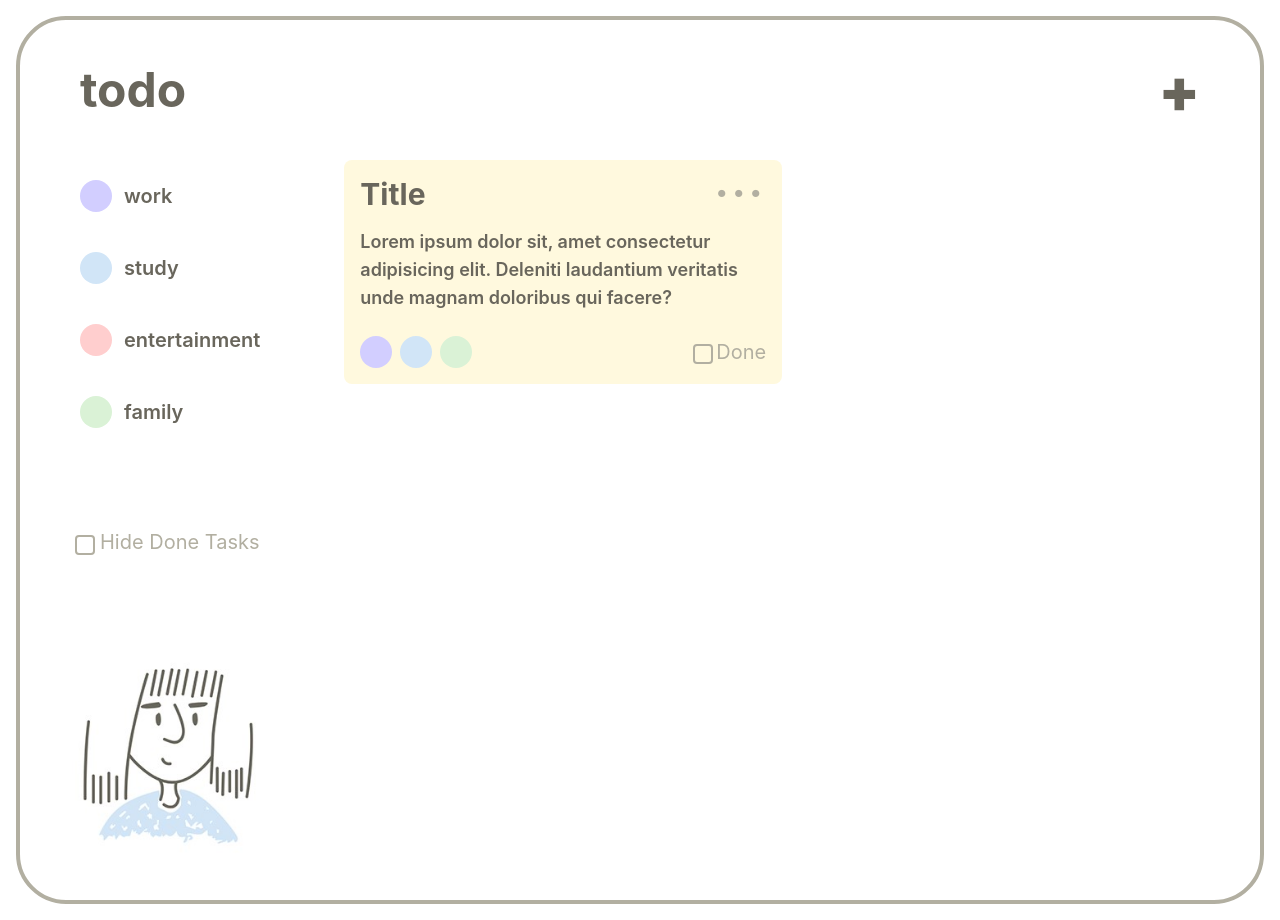
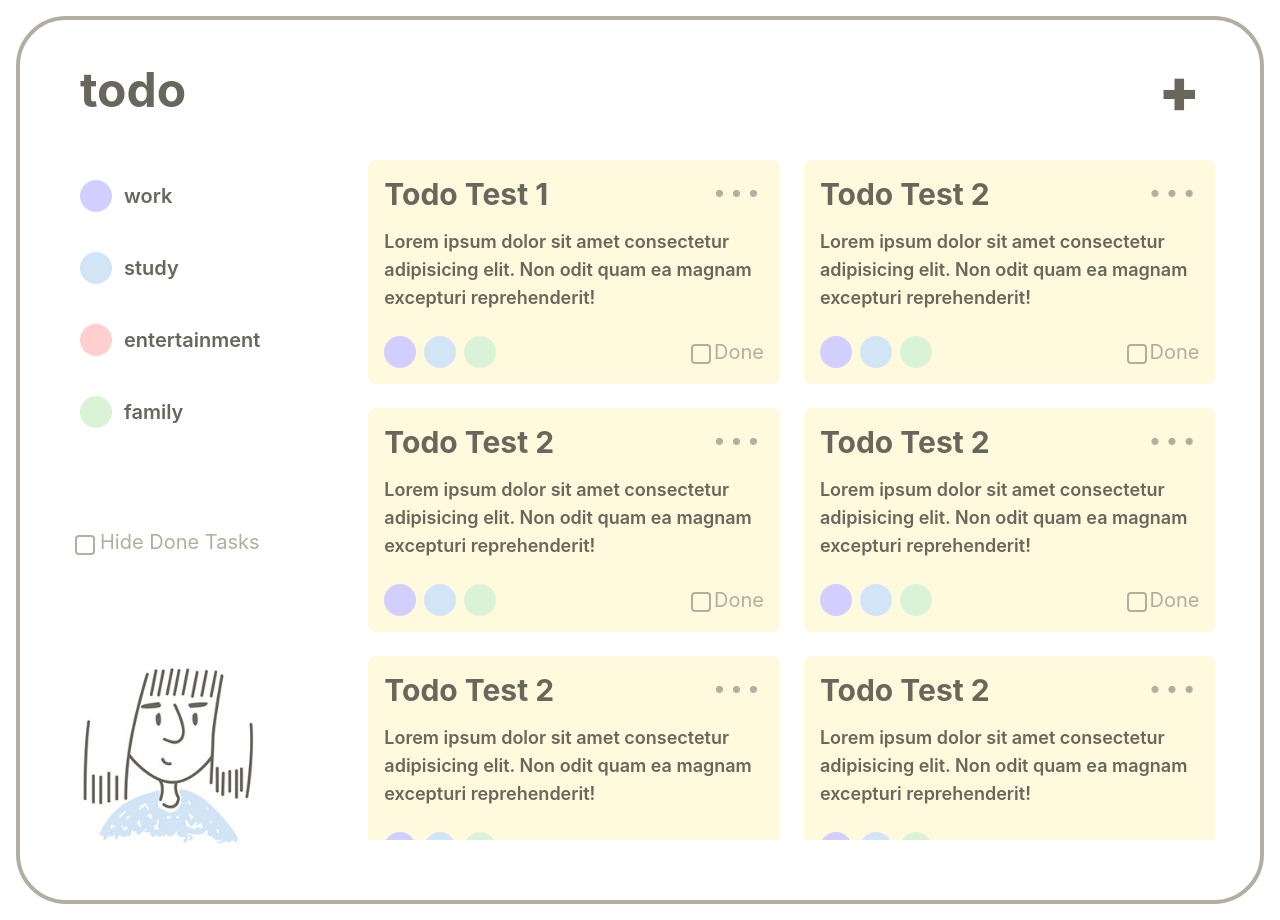
Before and after one commit to VladyslavMazurets/gotodo, a React (Create React App) app: page /home in a window 1280 px wide. After the commit the page ends 800 px from the top, so only its background shows below. Built offline with nearby package versions, Linux system fonts and the light colour scheme.

Commit message:
todosReducer + fixed some bugs in TodoCards

```diff
--- a/src/components/AddForms.tsx
+++ b/src/components/AddForms.tsx
@@ -1,17 +1,21 @@
-import React from 'react'
+import React, { Dispatch } from 'react'
 
 import { useClickOutside } from '../customHooks/useClickOutside'
 
-function AddForms() {
+function AddForms({ setClickOnAdd }: any) {
+
+    let domNode = useClickOutside(() => setClickOnAdd(false))
+
     return (
         <>
             <div className='w-full h-full bg-bcolor fixed top-0 left-0 z-20
              opacity-50'></div>
 
-            <div className='h-[65%] w-[50%] fixed bg-button-text flex flex-col
+            <div ref={domNode} className='h-[65%] w-[50%] fixed bg-button-text flex flex-col
                 justify-between p-12 rounded-[25px] z-30 left-[25%] top-[15%]'>
                 <div className='flex justify-between text-lg font-semibold'>
-                    <button className='text-text-color'>
+                    <button className='text-text-color'
+                        onClick={() => setClickOnAdd(false)}>
                         Cancel
                     </button>
                     <button className='bg-button-bg text-button-text py-3
--- a/src/components/Dropdown.tsx
+++ b/src/components/Dropdown.tsx
@@ -4,7 +4,7 @@ function Dropdown() {
     return (
         <>
             <div className='bg-button-text absolute p-2 left-[-190px]
-            top-[15px] rounded-xl'>
+            top-[15px] rounded-xl z-20'>
                 <div className='flex flex-col items-start '>
                     <button className='text-lg text-bcolor pr-[105px] ml-3 p-2
                     transition delay-80 hover:text-text-color'>
--- a/src/components/Navbar.tsx
+++ b/src/components/Navbar.tsx
@@ -9,7 +9,7 @@ function Navbar() {
 
   return (
     <>
-      <div className='w-auto h-full static border-4 border-bcolor m-4 p-10
+      <div className='w-fit h-auto fixed border-4 border-bcolor m-4 p-10
       rounded-[50px] flex flex-col'>
         <div className='flex justify-between items-center'>
           <Link to='/home' className='text-text-color font-bold text-5xl
@@ -21,7 +21,7 @@ function Navbar() {
             +
           </button>
         </div>
-        {clickOnAdd && <AddForms />}
+        {clickOnAdd && <AddForms setClickOnAdd={setClickOnAdd}/>}
 
         <Outlet />
       </div>
--- a/src/components/TodoCard.tsx
+++ b/src/components/TodoCard.tsx
@@ -3,7 +3,7 @@ import Dropdown from './Dropdown';
 
 import { useClickOutside } from '../customHooks/useClickOutside'
 
-function TodoCard() {
+function TodoCard({ todo }: any) {
 
     const [checkDone, setCheckDone] = useState<boolean>(false);
     const [buttonClick, setButtonClick] = useState<boolean>(false)
@@ -12,12 +12,12 @@ function TodoCard() {
 
     return (
         <>
-            <div ref={domNode} className='p-4 bg-todo-bg flex flex-col rounded-lg
-            w-1/2'>
+            <div ref={domNode} className={`p-4 bg-todo-bg flex flex-col rounded-lg
+            w-[47%] h-max ml-6 mb-6 ${checkDone ? 'opacity-70' : ''}`}>
                 <div className='flex justify-between mb-4 items-center relative'>
                     <span className={`text-3xl font-bold text-text-color
                     ${checkDone ? 'line-through' : ''}`}>
-                        Title
+                        {todo.title}
                     </span>
                     <div className='relative'>
                         <button className='text-4xl text-bcolor font-black
@@ -30,9 +30,7 @@ function TodoCard() {
                 </div>
                 <span className={`text-lg font-semibold text-text-color mb-6
                 ${checkDone ? 'line-through' : ''}`}>
-                    Lorem ipsum dolor sit, amet consectetur adipisicing elit.
-                    Deleniti laudantium veritatis unde magnam doloribus qui
-                    facere?
+                    {todo.content}
                 </span>
                 <div className='flex justify-between items-center'>
                     <div className='flex'>
@@ -41,11 +39,10 @@ function TodoCard() {
                         <div className='w-8 h-8 mr-2 rounded-full bg-family' />
                     </div>
                     <div>
-                        <input type='checkbox' id='todo__card__checkbox'
+                        <input type='checkbox' id={todo.id}
                             className='sr-only peer'
-                            onChange={(e: React.ChangeEvent<HTMLInputElement>) =>
-                                setCheckDone(e.target.checked)} />
-                        <label htmlFor="todo__card__checkbox" className="text-xl
+                            onClick={() => setCheckDone(prevState => !prevState)} />
+                        <label htmlFor={todo.id} className="text-xl
                         text-bcolor cursor-pointer select-none relative z-0
                         before:absolute before:border-2 before:w-5 before:h-5
                         before:left-[-23px] before:top-[4px] before:content-['']
--- a/src/pages/Home.tsx
+++ b/src/pages/Home.tsx
@@ -1,11 +1,25 @@
 import React from 'react'
+import { useSelector } from 'react-redux'
+
 import TodoCard from '../components/TodoCard'
 
+interface ITodoObj {
+  id: string,
+  title: string,
+  content: string
+}
+
 function Home() {
+
+  const allTodos = useSelector((state: any) => state.alltodos)
+
   return (
     <>
-      <div>
-        <TodoCard />
+      <div className='flex flex-wrap overflow-y-scroll max-h-[680px]'>
+        {allTodos.data.map((todo: ITodoObj) => {
+          return < TodoCard key={todo.id} todo={todo} />
+        })
+        }
       </div>
     </>
   )
--- a/src/store/store.ts
+++ b/src/store/store.ts
@@ -1,7 +1,8 @@
 import { configureStore } from "@reduxjs/toolkit";
+import { todosReducer } from "./todo";
 
 export const store = configureStore({
     reducer: {
-
+        alltodos: todosReducer
     }
 })
--- /dev/null
+++ b/src/store/todo.ts
@@ -0,0 +1,63 @@
+import { createSlice, PayloadAction } from "@reduxjs/toolkit"
+
+export interface ITodoObj {
+    id: string,
+    title: string,
+    content: string
+}
+
+interface ITodo {
+    data: ITodoObj[]
+}
+
+const initialState: ITodo = {
+    data: [
+        {
+            id: '1',
+            title: 'Todo Test 1',
+            content: 'Lorem ipsum dolor sit amet consectetur adipisicing elit. Non odit quam ea magnam excepturi reprehenderit!'
+        },
+        {
+            id: '2',
+            title: 'Todo Test 2',
+            content: 'Lorem ipsum dolor sit amet consectetur adipisicing elit. Non odit quam ea magnam excepturi reprehenderit!'
+        },
+        {
+            id: '3',
+            title: 'Todo Test 2',
+            content: 'Lorem ipsum dolor sit amet consectetur adipisicing elit. Non odit quam ea magnam excepturi reprehenderit!'
+        },
+        {
+            id: '4',
+            title: 'Todo Test 2',
+            content: 'Lorem ipsum dolor sit amet consectetur adipisicing elit. Non odit quam ea magnam excepturi reprehenderit!'
+        },
+        {
+            id: '5',
+            title: 'Todo Test 2',
+            content: 'Lorem ipsum dolor sit amet consectetur adipisicing elit. Non odit quam ea magnam excepturi reprehenderit!'
+        },
+        {
+            id: '6',
+            title: 'Todo Test 2',
+            content: 'Lorem ipsum dolor sit amet consectetur adipisicing elit. Non odit quam ea magnam excepturi reprehenderit!'
+        },
+        {
+            id: '7',
+            title: 'Todo Test 2',
+            content: 'Lorem ipsum dolor sit amet consectetur adipisicing elit. Non odit quam ea magnam excepturi reprehenderit!'
+        },
+    ]
+}
+
+export const todosSlice = createSlice({
+    name: 'alltodos',
+    initialState,
+    reducers: {
+        addTodo(state, action: PayloadAction<ITodoObj>) {
+            state.data.push(action.payload)
+        }
+    }
+})
+
+export const todosReducer = todosSlice.reducer
```
